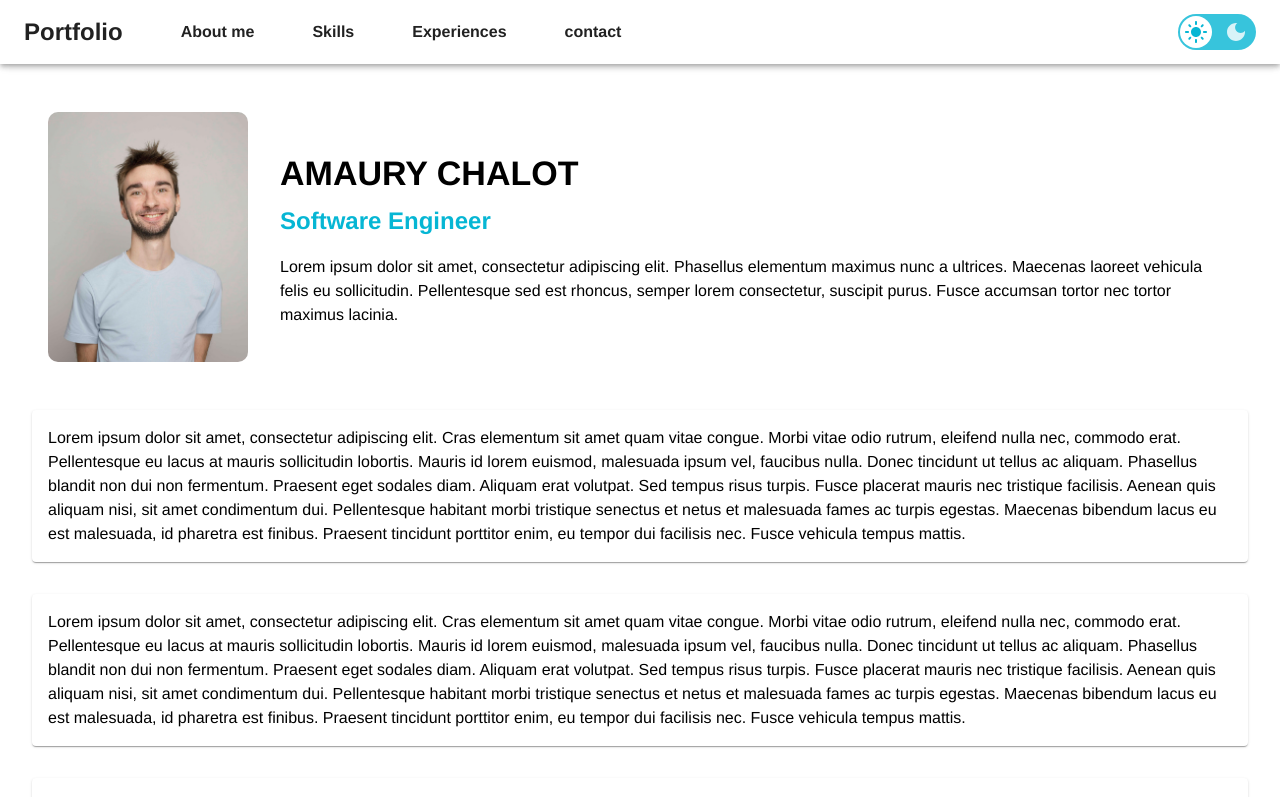
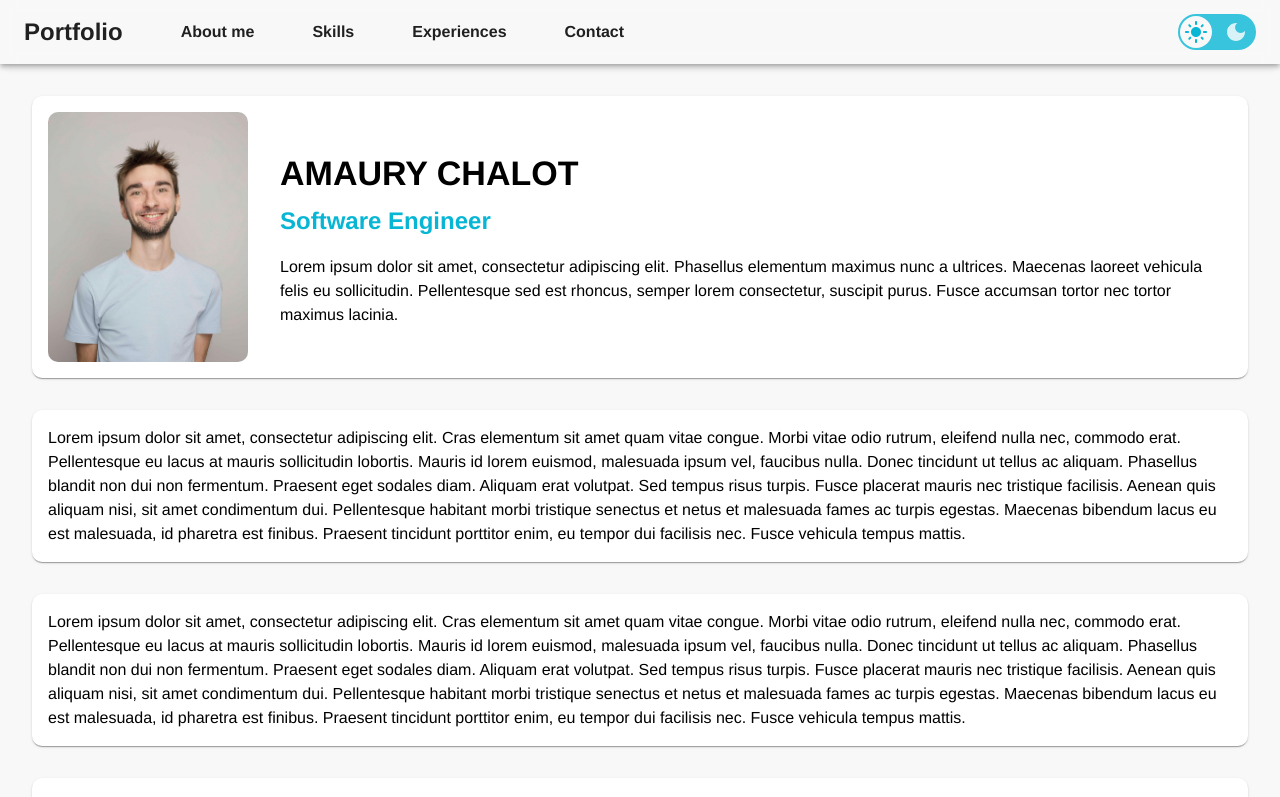
Before and after one commit to AmauryChalot/react-resume, a React (Vite) app: page / in a window 1280 px wide. Shown: the top 797 px of the page. Built offline with nearby package versions, Linux system fonts and the light colour scheme.

Commit message:
feat: dark and light mode consistency

```diff
--- a/src/components/Card/CustomCard.styles.ts
+++ b/src/components/Card/CustomCard.styles.ts
@@ -9,4 +9,7 @@ export const sxCustomCardContainer: SxProps<Theme> = {
     fontWeight: 500,
     fontFamily: (theme) => theme.typography.fontFamily,
     scrollMarginTop: "80px",
+    borderRadius: "10px",
+    backgroundColor: (theme) => theme.palette.background.paper,
+    backgroundImage: "none",
 }
--- a/src/components/ContactCard/ContactCard.styles.ts
+++ b/src/components/ContactCard/ContactCard.styles.ts
@@ -12,6 +12,7 @@ export const sxContactCardContainer: SxProps<Theme> = {
     boxSizing: "border-box",
     gap: "32px",
     scrollMarginTop: "96px",
+    boxShadow: "0px 2px 1px -1px rgb(0 0 0 / 20%), 0px 1px 1px 0px rgb(0 0 0 / 14%), 0px 1px 3px 0px rgb(0 0 0 / 12%)",
 }
 
 export const sxContactCardPictureContainer: SxProps = {
--- a/src/context.tsx
+++ b/src/context.tsx
@@ -5,7 +5,7 @@ const darkTheme = createTheme({
   palette: {
     mode: "dark",
     background: {
-      default: "#000",
+      default: "#070707",
     },
     text: {
       primary: "#fff",
@@ -23,7 +23,8 @@ const lightTheme = createTheme({
       main: "rgb(6, 182, 212)",
     },
     background: {
-      default: "#fff",
+      default: "#f8f8f8",
+      paper: "#fff",
     },
     text: {
       primary: "#000",
@@ -37,6 +38,7 @@ const lightTheme = createTheme({
 //export type ThemeMode = "light" | "dark";
 
 const localStorageThemeItem = "amaury-chalot-theme";
+const localStorageLanguageItem = "amaury-chalot-language";
 
 export type ThemeContextType = {
   currentTheme: "light" | "dark";
@@ -46,6 +48,16 @@ export type ThemeContextType = {
 export const ThemeContext = React.createContext<ThemeContextType>({
   currentTheme: "light",
   setTheme: () => null,
+});
+
+export type LanguageContextType = {
+  currentLanguage: "french" | "english";
+  setLanguage: (language: "french" | "english") => void;
+};
+
+export const LanguageContext = React.createContext<LanguageContextType>({
+  currentLanguage: "french",
+  setLanguage: () => null,
 });
 
 export interface ContextsProvidersProps {
@@ -62,11 +74,24 @@ export const ContextsProviders = (props: ContextsProvidersProps) => {
     setThemeMode(theme);
   };
 
+  const currentLanguage: "french" | "english" =
+    (localStorage.getItem(localStorageLanguageItem) as "french" | "english") ||
+    "french";
+  const [languageMode, setLanguageMode] = React.useState(currentLanguage);
+  const setLanguage = (language: "french" | "english") => {
+    localStorage.setItem(localStorageLanguageItem, language);
+    setLanguageMode(language);
+  };
+
   return (
-    <ThemeContext.Provider value={{ currentTheme: themeMode, setTheme }}>
-      <ThemeProvider theme={themeMode === "light" ? lightTheme : darkTheme}>
-        {props.children}
-      </ThemeProvider>
-    </ThemeContext.Provider>
+    <LanguageContext.Provider
+      value={{ currentLanguage: languageMode, setLanguage }}
+    >
+      <ThemeContext.Provider value={{ currentTheme: themeMode, setTheme }}>
+        <ThemeProvider theme={themeMode === "light" ? lightTheme : darkTheme}>
+          {props.children}
+        </ThemeProvider>
+      </ThemeContext.Provider>
+    </LanguageContext.Provider>
   );
 };
--- a/src/modules/Appbar/Appbar.tsx
+++ b/src/modules/Appbar/Appbar.tsx
@@ -31,7 +31,7 @@ export const Appbar = () => {
       value: "#experiences",
     },
     {
-      displayName: "contact",
+      displayName: "Contact",
       value: "#contact",
     },
   ];
```
